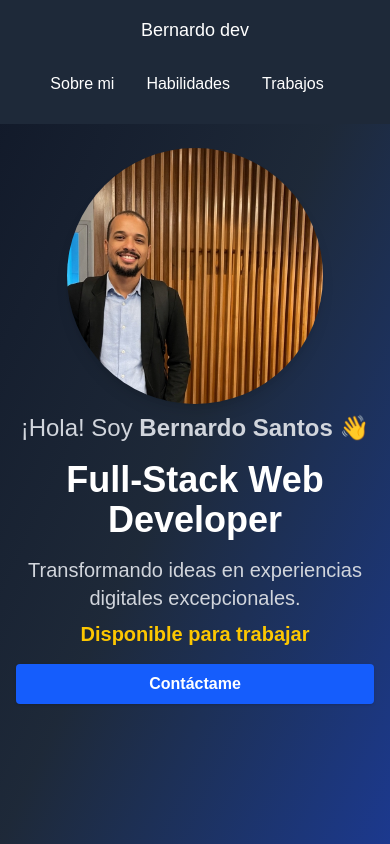
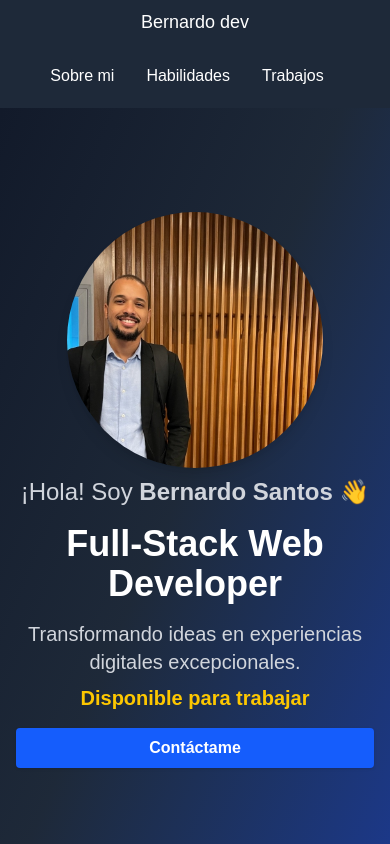
Before and after one commit to Bernardosantossantos/portafoliobs, a React (Vite) app: page / in a window 390 px wide. Shown: the top 844 px of the page. Built offline with nearby package versions, Linux system fonts and the light colour scheme.

Commit message:
refactor Navbar and Home components for improved layout and styling consistency

```diff
--- a/src/components/Navbar.jsx
+++ b/src/components/Navbar.jsx
@@ -36,7 +36,7 @@ function Navbar() {
         transition-all duration-300 ease-in-out z-50
       `}
     >
-      <nav className="max-w-6xl container mx-auto px-4 flex flex-col sm:flex-row justify-between items-center py-4">
+      <nav className="max-w-6xl container mx-auto px-4 flex flex-col sm:flex-row justify-between items-center py-2">
         <div className="flex flex-col items-center sm:flex-row sm:space-x-4">
           <span>
             <button
--- a/src/pages/Home.jsx
+++ b/src/pages/Home.jsx
@@ -58,8 +58,8 @@ function Home() {
   return (
     <>
       {/* HERO SECTION */}
-      <section id='hero' className="bg-gradient-to-br from-gray-900 via-gray-800 to-blue-900">
-        <div className='container mx-auto px-4 min-h-screen py-2 flex flex-col md:flex-row items-center justify-center "'>
+      <section id='hero' className="bg-gradient-to-br from-gray-900 via-gray-800 to-blue-900 pt-16 sm:pt-0">
+      <div className='container mx-auto px-4 min-h-screen py-2 flex flex-col md:flex-row items-center justify-center'>
 
           {/* Imagen a la izquierda */}
           <div className="md:w-1/2 flex justify-center m-2 md:mb-0">
```
